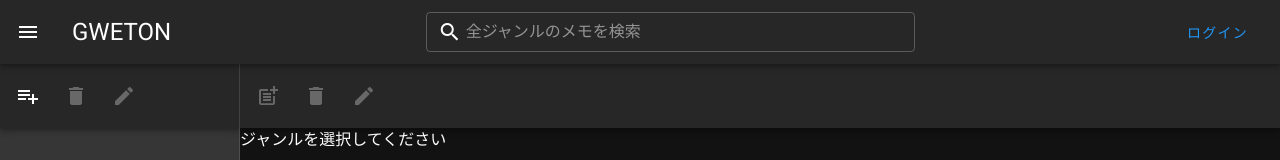
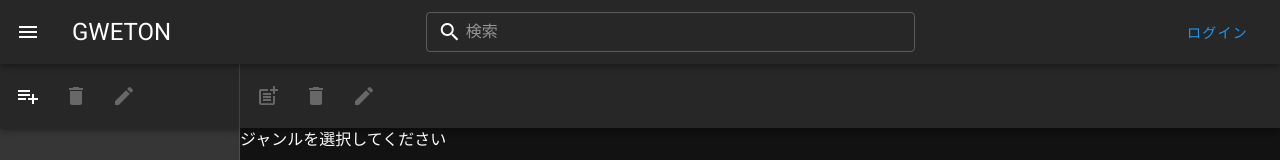
Before and after one commit to hwld/gweton-web, a Vue app: page /#/home in a window 1280 px wide. Shown: the top 160 px of the page. Built offline with nearby package versions, Linux system fonts and the light colour scheme; no server answers.

Commit message:
メモ、ジャンル操作時にgenresの変更を検知できるようにした

```diff
--- a/src/components/organisms/GwnMemoList.vue
+++ b/src/components/organisms/GwnMemoList.vue
@@ -21,6 +21,9 @@ export default {
   computed: {
     selectedGenre() {
       return this.$store.getters.getSelectedGenre;
+    },
+    genres() {
+      return this.$store.getters.getGenres;
     }
   },
 
--- a/src/components/organisms/GwnSearchField.vue
+++ b/src/components/organisms/GwnSearchField.vue
@@ -6,7 +6,7 @@
     hide-details
     prepend-inner-icon="search"
     :append-icon="isSearchMode ? 'clear' : ''"
-    :placeholder="searchTarget"
+    :placeholder="placeholder"
     @focus="onFocus"
     @click:append="clear"
     @keydown="keydown"
@@ -36,10 +36,14 @@ export default {
     selectedGenreName() {
       return this.$store.getters.getSelectedGenre.genreName;
     },
-    searchTarget() {
-      return this.selectedGenreName == null
-        ? `全ジャンルのメモを検索`
-        : `「${this.selectedGenreName}」内のメモを検索`;
+    placeholder() {
+      if (this.isSearchMode) {
+        return this.selectedGenreName == null
+          ? `全ジャンルのメモを検索中`
+          : `「${this.selectedGenreName}」内のメモを検索中`;
+      } else {
+        return "検索";
+      }
     }
   },
   methods: {
--- a/src/components/organisms/GwnSearchResultMemoList.vue
+++ b/src/components/organisms/GwnSearchResultMemoList.vue
@@ -24,6 +24,10 @@ export default {
   },
 
   computed: {
+    genres() {
+      return this.$store.getters.getGenres;
+    },
+
     selectedGenre() {
       return this.$store.getters.getSelectedGenre;
     },
@@ -59,6 +63,18 @@ export default {
         this.filterTargetMemos.push(...genre.memos);
         this.setFilterTargetMemos(genre.genres);
       }
+    },
+
+    updateFilterTargetMemos(genre) {
+      let arr = [];
+
+      if (genre.id != null) {
+        arr.push(genre);
+      } else {
+        arr.push(...this.$store.getters.getGenres);
+      }
+      this.filterTargetMemos = [];
+      this.setFilterTargetMemos(arr);
     }
   },
 
@@ -66,15 +82,12 @@ export default {
     selectedGenre: {
       immediate: true,
       handler(genre) {
-        let arr = [];
-
-        if (genre.id != null) {
-          arr.push(genre);
-        } else {
-          arr.push(...this.$store.getters.getGenres);
-        }
-        this.filterTargetMemos = [];
-        this.setFilterTargetMemos(arr);
+        this.updateFilterTargetMemos(genre);
+      }
+    },
+    genres: {
+      handler(genre) {
+        this.updateFilterTargetMemos(genre);
       }
     }
   }
--- a/src/store/index.js
+++ b/src/store/index.js
@@ -45,8 +45,8 @@ export default new Vuex.Store({
     [types.ADD_MEMO](state, memo) {
       memo.id = state.nextMemoId;
       memo.genreId = state.selectedGenre.id;
-      //state.nextMemoId++;
       state.selectedGenre.memos.push(memo);
+      state.genres.splice();
     },
 
     //選択されているメモを指定されたジャンルから削除する
@@ -56,9 +56,9 @@ export default new Vuex.Store({
       );
 
       state.selectedGenre.memos.splice(targetIndex, 1);
-      //state.nextMemoId--;
 
       state.selectedMemo = {};
+      state.genres.splice();
     },
 
     //選択されているメモを更新する
@@ -68,6 +68,8 @@ export default new Vuex.Store({
       state.selectedMemo.text = memo.text;
       state.selectedMemo.authorName = memo.authorName;
       state.selectedMemo.bookName = memo.bookName;
+
+      state.genres.splice();
     },
 
     [types.INCREMENT_NEXT_MEMO_ID](state) {
@@ -116,8 +118,7 @@ export default new Vuex.Store({
       }
 
       targetArray.push(genre);
-
-      //state.nextGenreId++;
+      state.genres.splice();
     },
 
     //選択されているジャンルを渡されたジャンルから削除する
@@ -135,14 +136,16 @@ export default new Vuex.Store({
 
       targetArray.splice(targetIndex, 1);
 
-      //state.nextGenreId--;
       state.selectedGenre = {};
+      state.genres.splice();
     },
 
     //選択されているジャンルを更新する
     [types.EDIT_GENRE](state, genre) {
       //名前を更新する
       state.selectedGenre.genreName = genre.genreName;
+
+      state.genres.splice();
     },
 
     [types.INCREMENT_NEXT_GENRE_ID](state) {
```
